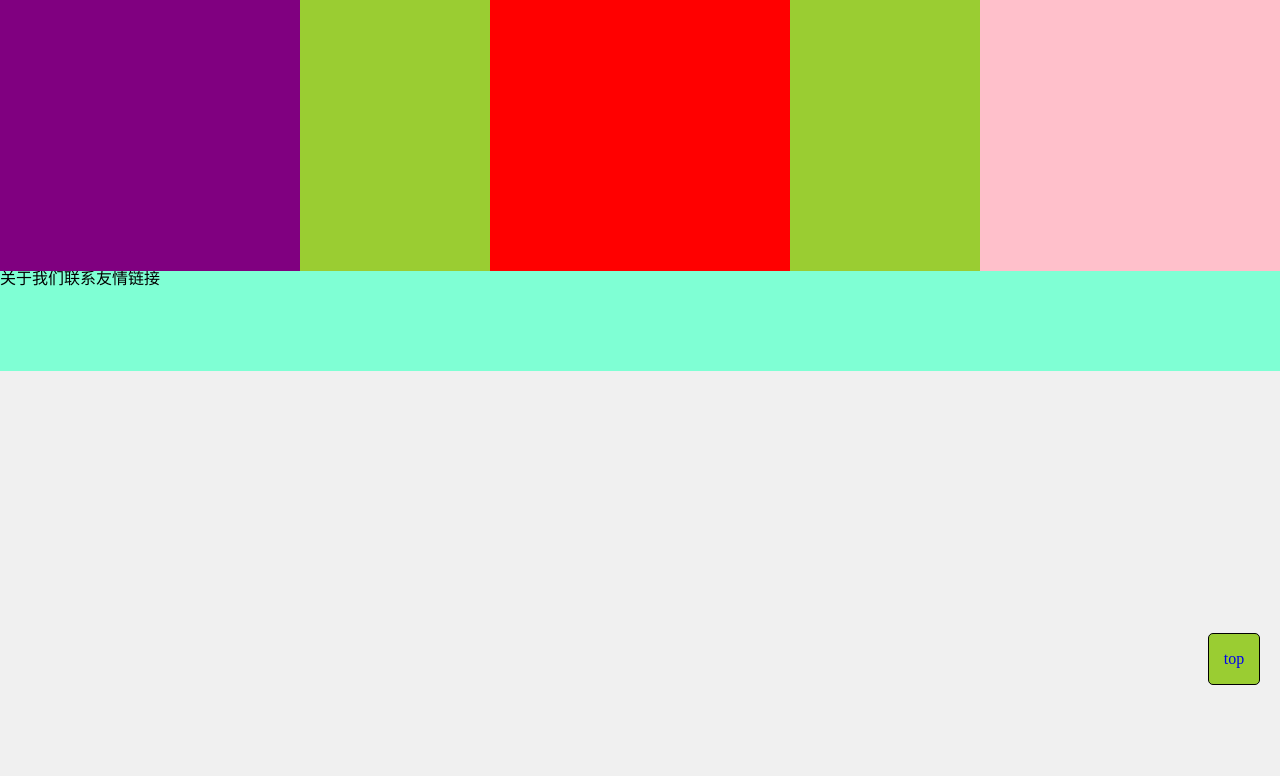
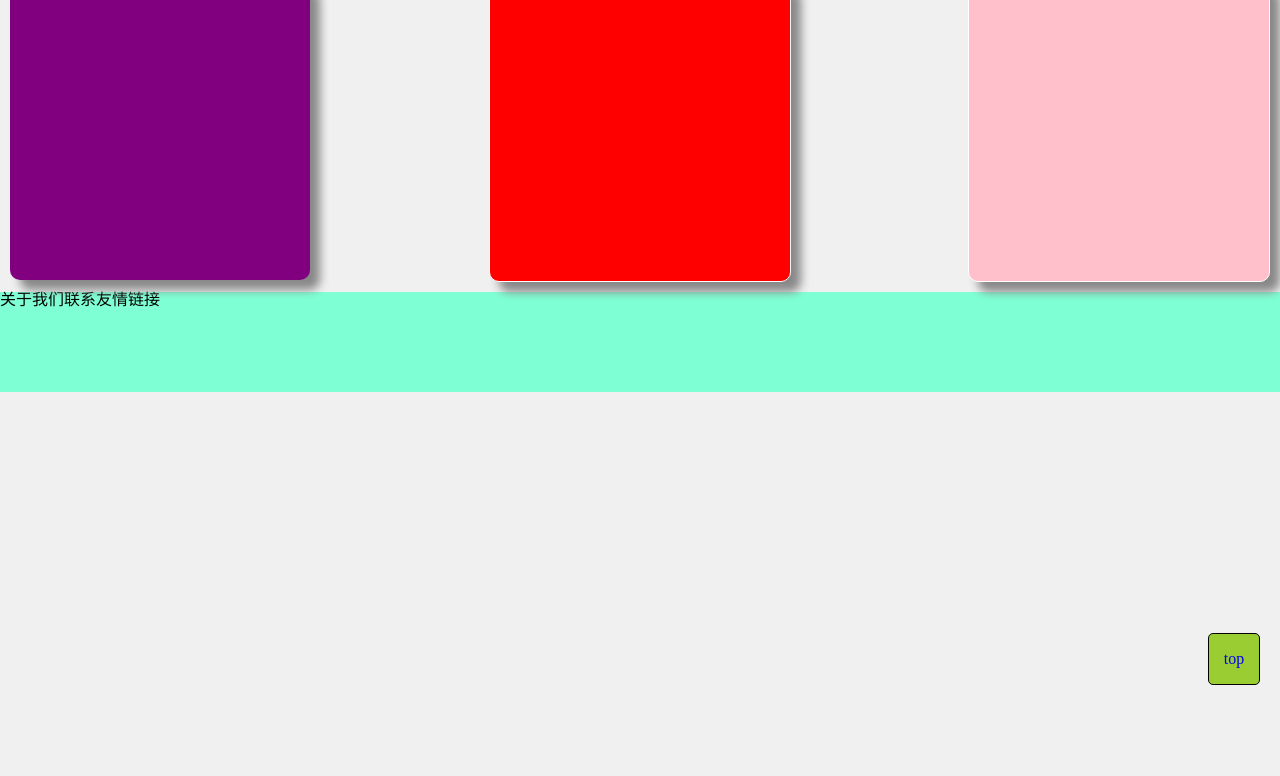
Before and after one commit to Mr-Zhuo/Mr-Zhuo.github.io, a plain HTML site: page index.html in a window 1280 px wide. Shown: the part 65-841 px from the top of the page. Drawn offline with Linux system fonts and the light colour scheme.

Commit message:
box-shadow add

```diff
--- a/css/index-html.css
+++ b/css/index-html.css
@@ -6,6 +6,7 @@
 			/* head */
 			.head{
 				height: 35px;
+				box-shadow: 1px 5px 5px #888;
 			}
 			.clear{
 				width: 100%;
@@ -31,6 +32,7 @@
 			.hd{
 				width: 1100px;
 				margin: 0 auto;
+
 			}
 			/* IE10及以下版本图片显示边框问题 */
 			.logo img{
@@ -90,20 +92,23 @@
 
 			/* content 区 */
 			.content{
-				background-color: yellowgreen;
-				margin-top: 1px;
+				margin: 10px auto;
 			}
-			.leftad,
+			.left,
 			.rightinfo,
 			.banner{
-
+				border:1px white solid;
+				border-radius: 10px;
+				box-shadow: 10px 10px 10px #888;
 				position: relative;
 			}
-			.leftad{
+			.left{
 				width: 300px;
 				height: 300px;
 				background-color: purple;
+				margin-left: 10px;
 				float: left;
+				border: 1px
 			}
 			.banner{
 				width: 300px;
@@ -115,6 +120,7 @@
 				width: 300px;
 				height: 300px;
 				background-color: pink;
+				margin-right: 10px;
 				float: right;
 			}
 			/* banner动画开始
--- a/index.html
+++ b/index.html
@@ -49,7 +49,7 @@
 		</nav>
 		<!-- content  -->
 		<main class="content clearfix">
-			<div class="leftad">
+			<div class="left">
 				<p>我是左边的div</p>
 			</div>
 			<div class="rightinfo">
```
